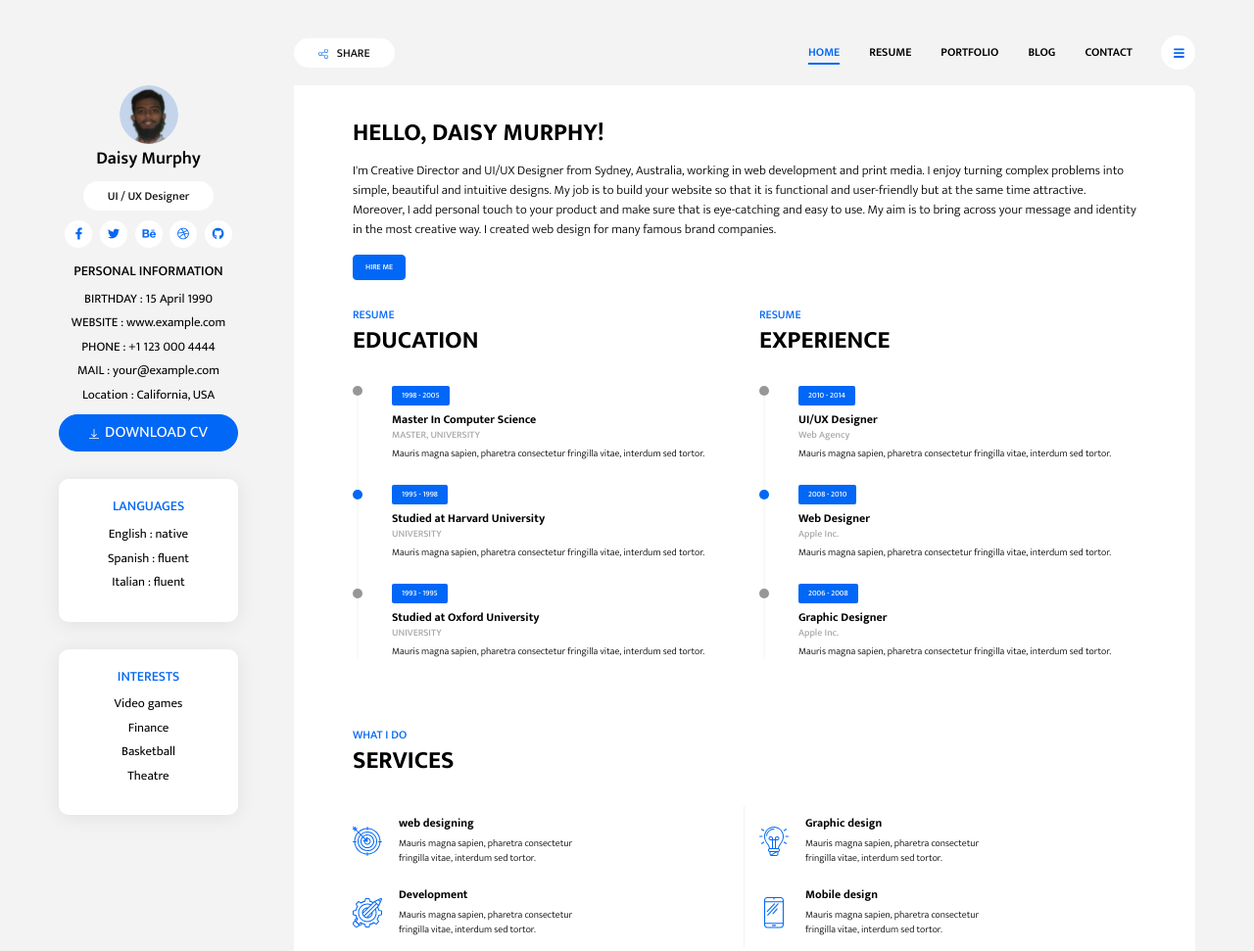
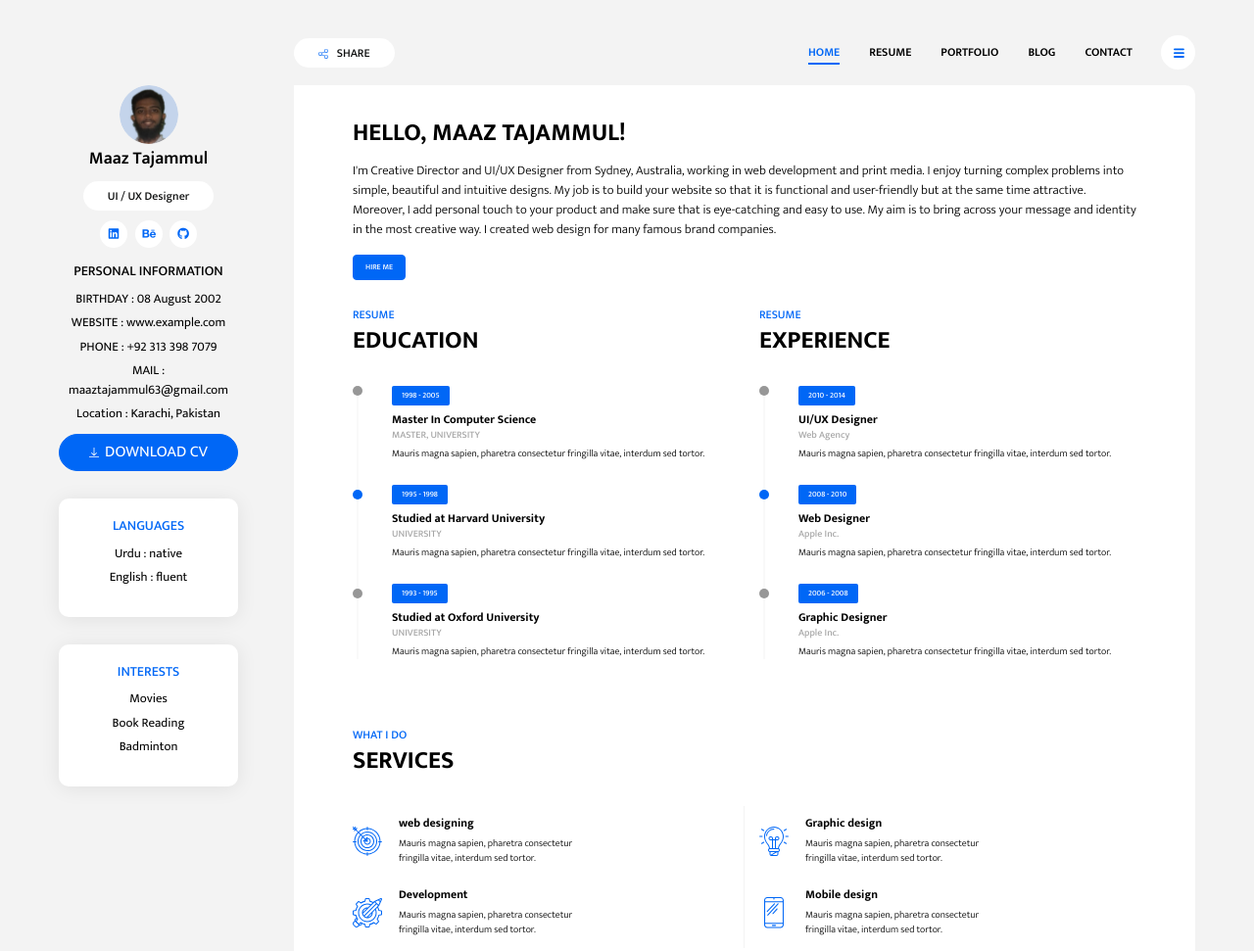
Before and after one commit to Maaz0313/Maaz0313.github.io, a website: page index.html in a window 1280 px wide. Shown: the top 971 px of the page at 98% size. Drawn offline with Linux system fonts and the light colour scheme.

Commit message:
Update index.html

```diff
--- a/index.html
+++ b/index.html
@@ -30,25 +30,23 @@
             <div class="profile-img-wrapper">
                 <img src="assets/images/Profile.png" alt="profile">
             </div>
-            <h1 class="profile-name">Daisy Murphy</h1>
+            <h1 class="profile-name">Maaz Tajammul</h1>
             <div class="text-center">
                 <span class="badge badge-white badge-pill profile-designation">UI / UX Designer</span>
             </div>
             <nav class="social-links">
-                <a href="#!" class="social-link"><i class="fab fa-facebook-f"></i></a>
-                <a href="#!" class="social-link"><i class="fab fa-twitter"></i></a>
-                <a href="#!" class="social-link"><i class="fab fa-behance"></i></a>
-                <a href="#!" class="social-link"><i class="fab fa-dribbble"></i></a>
-                <a href="#!" class="social-link"><i class="fab fa-github"></i></a>
+                <a href="https://www.linkedin.com/in/maaz-tajammul-99ba661b2" class="social-link"><i class="fab fa-linkedin"></i></a>
+                <a href="https://www.behance.net/maaztajammul1" class="social-link"><i class="fab fa-behance"></i></a>
+                <a href="https://github.com/Maaz0313" class="social-link"><i class="fab fa-github"></i></a>
             </nav>
             <div class="widget">
                 <h5 class="widget-title">personal information</h5>
                 <div class="widget-content">
-                    <p>BIRTHDAY : 15 April 1990</p>
+                    <p>BIRTHDAY : 08 August 2002</p>
                     <p>WEBSITE : www.example.com</p>
-                    <p>PHONE : +1 123 000 4444</p>
-                    <p>MAIL : your@example.com</p>
-                    <p>Location : California, USA</p>
+                    <p>PHONE : +92 313 398 7079</p>
+                    <p>MAIL : maaztajammul63@gmail.com</p>
+                    <p>Location : Karachi, Pakistan</p>
                     <button class="btn btn-download-cv btn-primary rounded-pill"> <img src="assets/images/download.svg" alt="download"
                         class="btn-img">DOWNLOAD CV </button>
                 </div>
@@ -57,9 +55,8 @@
                 <div class="card-body">
                     <div class="widget-content">
                         <h5 class="widget-title card-title">LANGUAGES</h5>
-                        <p>English : native</p>
-                        <p>Spanish : fluent</p>
-                        <p>Italian : fluent</p>
+                        <p>Urdu : native</p>
+                        <p>English : fluent</p>
                     </div>
                 </div>
             </div>
@@ -67,17 +64,16 @@
                 <div class="card-body">
                     <div class="widget-content">
                         <h5 class="widget-title card-title">INTERESTS</h5>
-                        <p>Video games</p>
-                        <p>Finance</p>
-                        <p>Basketball</p>
-                        <p>Theatre</p>
+                        <p>Movies</p>
+                        <p>Book Reading</p>
+                        <p>Badminton</p>
                     </div>
                 </div>
             </div>
         </aside>
         <main>
             <section class="intro-section">
-                <h2 class="section-title">Hello, Daisy Murphy!</h2>
+                <h2 class="section-title">Hello, Maaz Tajammul!</h2>
                 <p>I'm Creative Director and UI/UX Designer from Sydney, Australia, working in web development and print
                     media. I enjoy turning complex problems into simple, beautiful and intuitive designs. My job is to
                     build your website so that it is functional and user-friendly but at the same time attractive.
```
